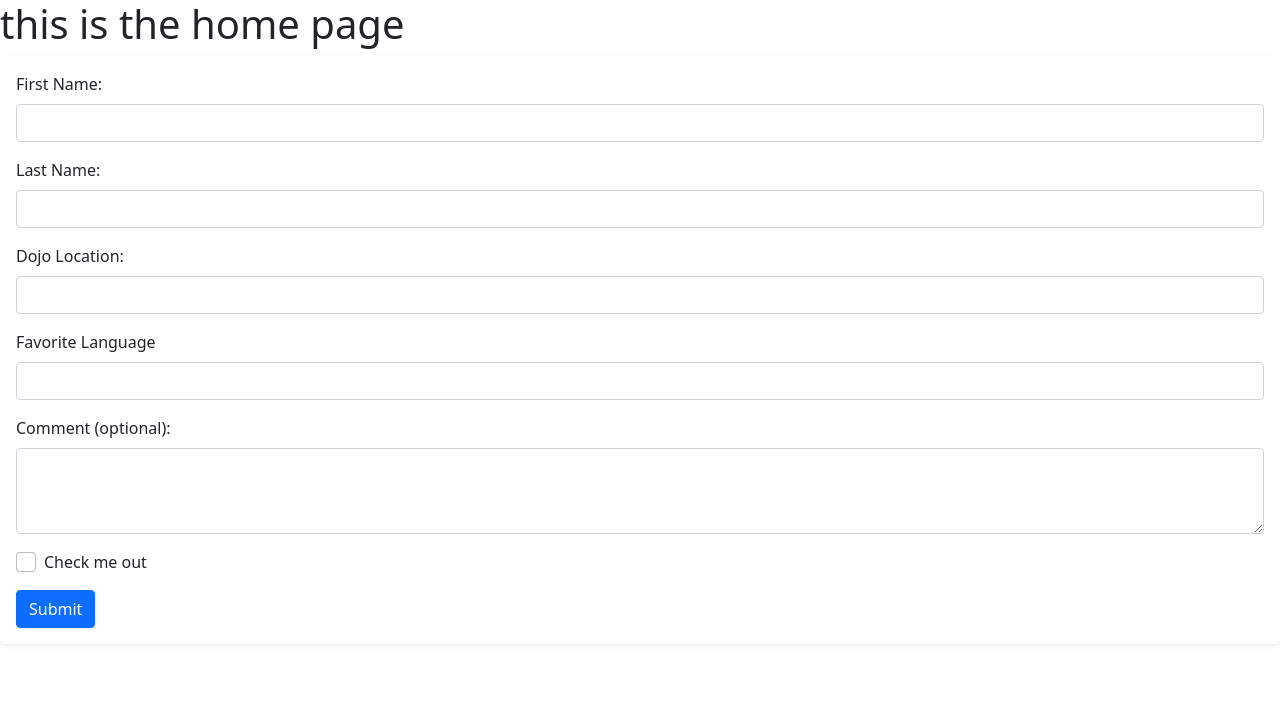
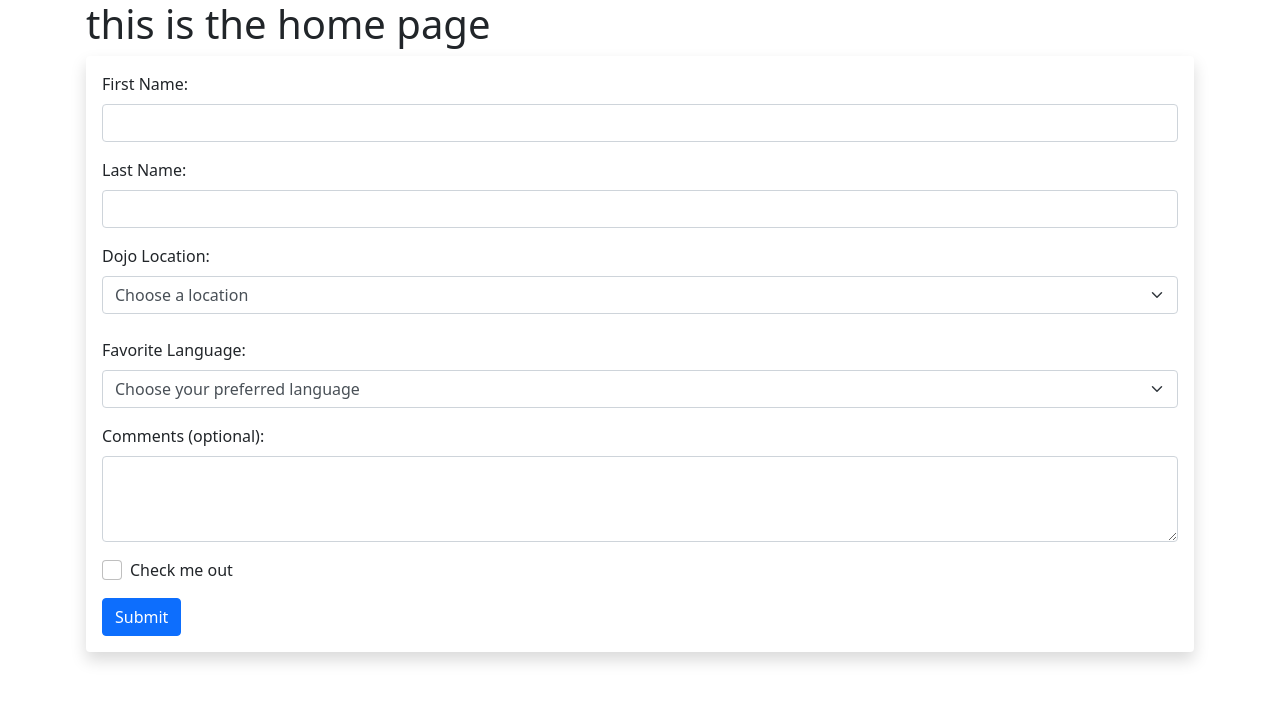
Before and after one commit to DaliusBeckjr/py-fun, a Flask app: page / in a window 1280 px wide. Shown: the top 702 px of the page. Run offline with Flask 3, Linux system fonts and the light colour scheme; some libraries are stand-ins or nearby versions.

Commit message:
updated server and bootstrap html

```diff
--- a/python/flask/dojo_survey/server.py
+++ b/python/flask/dojo_survey/server.py
@@ -7,10 +7,28 @@ app.secret_key = 'call me abraham coz we still aint lincoln'
 def root():
     return render_template("home.html")
 
+@app.route('/users/results', methods=['POST'])
+def create_user():
+    print('got post info!')
+    print(request.form)
+
+    session['first_name'] = request.form['first_name']
+    session['last_name'] = request.form['last_name']
+    session['dojo_location'] = request.form['dojo_location']
+    session['fav_language'] = request.form['fav_language']
+    session['comments'] = request.form['comments']
+    return redirect ('/users/show_results')
 
 
 
 
 
+@app.route('/users/show_results')
+def show_results():
+    return render_template('show_results.html')
+
+
+
+
 if __name__ == "__main__":
-    app.run(debug=True, port=5001)
+    app.run(debug=True, port=8801) #if localhost doesn't work try host='127.0.0.1'
--- a/python/flask/dojo_survey/templates/home.html
+++ b/python/flask/dojo_survey/templates/home.html
@@ -9,28 +9,42 @@
   <script src="https://stackpath.bootstrapcdn.com/bootstrap/5.0.0-alpha1/js/bootstrap.min.js" integrity="sha384-oesi62hOLfzrys4LxRF63OJCXdXDipiYWBnvTl9Y9/TRlw5xlKIEHpNyvvDShgf/" crossorigin="anonymous"></script>
 </head>
 <body>
+  <div class="container">
     <h1>this is the home page</h1>
-    <form action="/" method="post" class="shadow-sm p-3 mb-5 bg-body rounded">
-      <form>
+    <form action="/users/results" method="post" class="shadow p-3 mb-5 bg-body rounded">
         <div class="mb-3">
           <label class="form-label">First Name:</label>
-          <input type="text" class="form-control" >
+          <input type="text" class="form-control" name="first_name">
         </div>
         <div class="mb-3">
           <label class="form-label">Last Name:</label>
-          <input type="text" class="form-control">
+          <input type="text" class="form-control" name="last_name">
+        </div>
+        <div id="mb-3">
+          <label class="form-label">Dojo Location:</label>
+        <select class="form-select" aria-label="Default select example" name="dojo_location">
+          <option selected>Choose a location</option>
+          <option value="Arizona">Arizona</option>
+          <option value="California">California</option>
+          <option value="Chicago">Chicago</option>
+          <option value="New York">New York</option>
+        </select>
+        </div>
+        <br/>
+        <div class="mb-3">
+          <label class="form-label">Favorite Language: </label>
+          <select class="form-select" aria-label="Default select example" name="fav_language">
+            <option selected>Choose your preferred language</option>
+            <option value="Python">Python</option>
+            <option value="Java">Java</option>
+            <option value="C#">C#</option>
+            <option value="PHP">PHP</option>
+          </select>
         </div>
         <div class="mb-3">
-          <label class="form-label">Dojo Location:</label>
-          <input type="text" class="form-control">
-        </div>
-        <div class="mb-3">
-          <label class="form-label">Favorite Language</label>
-          <input type="text" class="form-control">
-        </div>
-        <div class="mb-3">
-          <label  class="form-label">Comment (optional):</label>
-          <textarea class="form-control"  rows="3"></textarea>
+          <label for="exampleFormControlTextarea1" class="form-label">Comments (optional):</label>
+          <textarea class="form-control" rows="3" name="comments"> </textarea>
+
         </div>
         <div class="mb-3 form-check">
           <input type="checkbox" class="form-check-input" id="exampleCheck1">
@@ -38,7 +52,7 @@
         </div>
         <button type="submit" class="btn btn-primary">Submit</button>
       </form>
-    </form>
+  </div>
 
 </body>
 </html>
```
Also changed, not shown: python/flask/dojo_survey/static/css/my_style.css (+5 -2 lines), python/flask/dojo_survey/templates/show_results.html (renamed from python/flask/dojo_survey/templates/result.html, +10 -2 lines).
